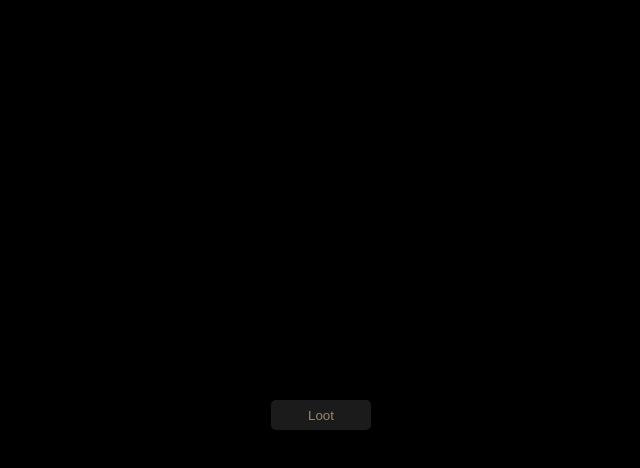
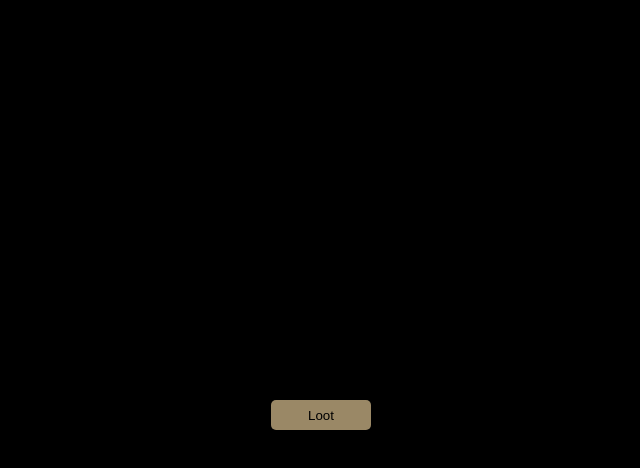
Before and after one commit to ethanhart35/Karkov, a plain HTML site: page index.html in a window 1280 px wide. In both pictures the pointer is over the button "Loot". Shown: the whole page, without its empty margins (319-959 px from the left). Drawn offline with nearby package versions, Linux system fonts and the light colour scheme.

Commit message:
Added effect to button

```diff
--- a/style.css
+++ b/style.css
@@ -28,6 +28,13 @@ body {
     height: 30px;
     position: absolute;
     top: 50%;
+    transition: .2s ease-in;
+}
+
+#roll:hover {
+    transition: .2s ease-in;
+    color: #000;
+    background-color: #9a8866;
 }
 
 .loot-container {
```
